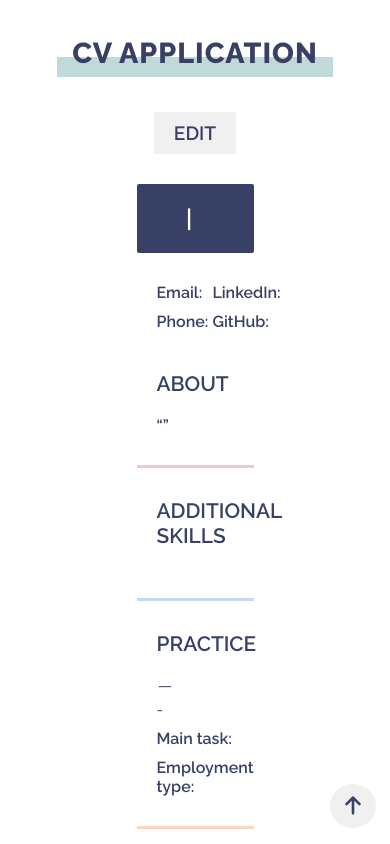
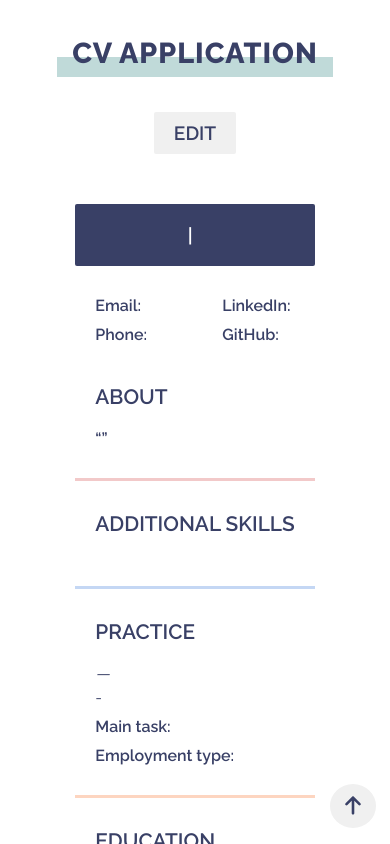
Before and after one commit to mooniiDev/cv-application, a React (Create React App) app: page / in a window 390 px wide. Both pictures are taken after a click on the button "PREVIEW". Shown: the top 844 px of the page. Built offline with nearby package versions, Linux system fonts and the light colour scheme.

Commit message:
Create a responsive style for 'preview mode' content

```diff
--- a/src/styles/PreviewCV.css
+++ b/src/styles/PreviewCV.css
@@ -1,5 +1,5 @@
 .preview-box {
-  width: 30%;
+  max-width: 600px;
   -webkit-animation: slideDown 0.3s;
   animation: slideDown 0.3s;
 }
@@ -9,3 +9,25 @@
   font-family: 'Raleway-SemiBold';
   font-size: 1.3rem;
 }
+
+/* Responsive styles */
+@media screen and (max-width: 40rem) {
+  .preview-box {
+    max-width: 450px;
+  }
+
+  .person-name {
+    font-size: 1.3rem;
+  }
+}
+
+@media screen and (max-width: 30rem) {
+  .preview-box {
+   max-width: 400px;
+   margin: 20px 10px;
+  }
+
+  .person-name {
+    font-size: 1.2rem;
+  }
+}
```
